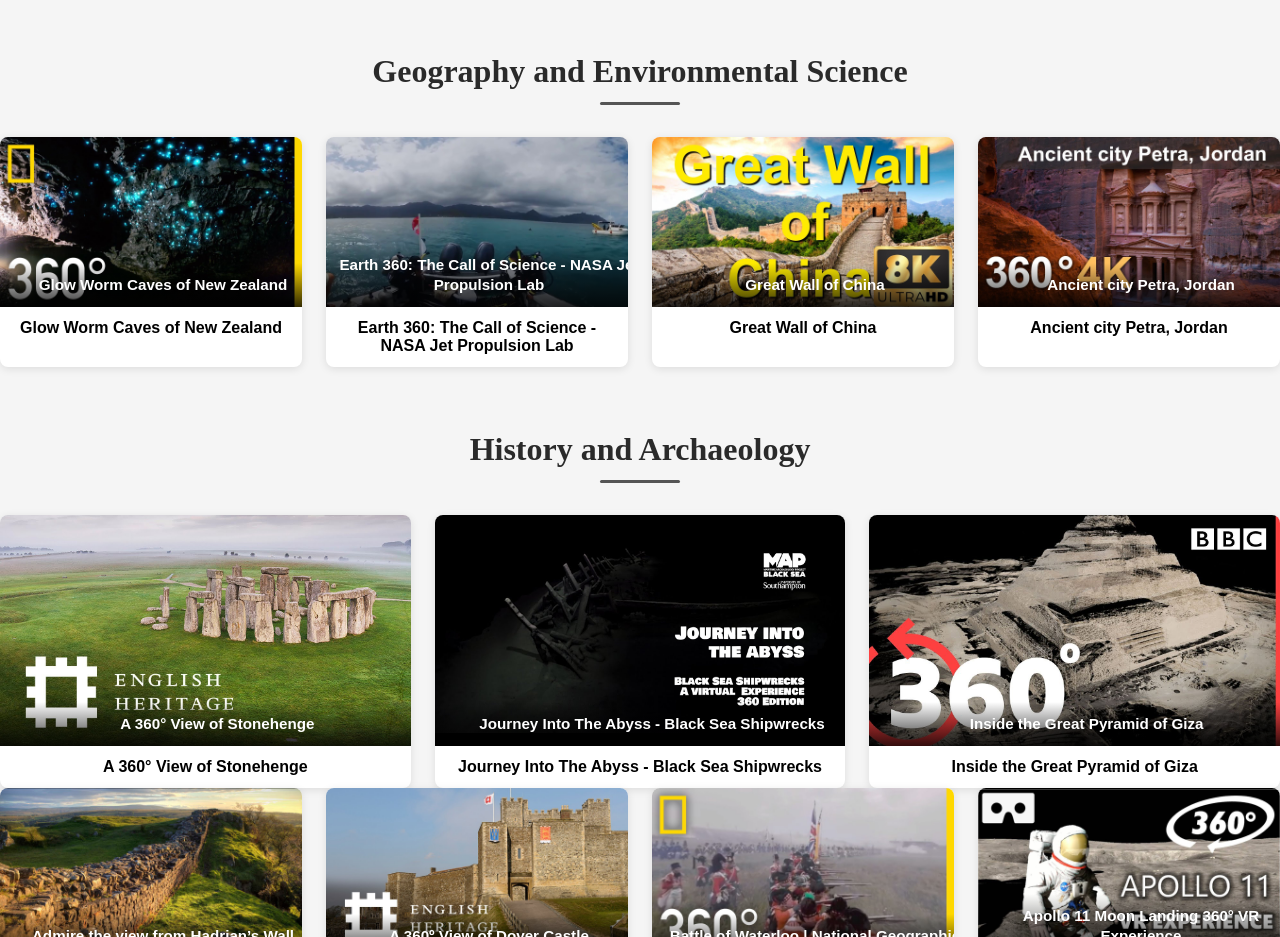
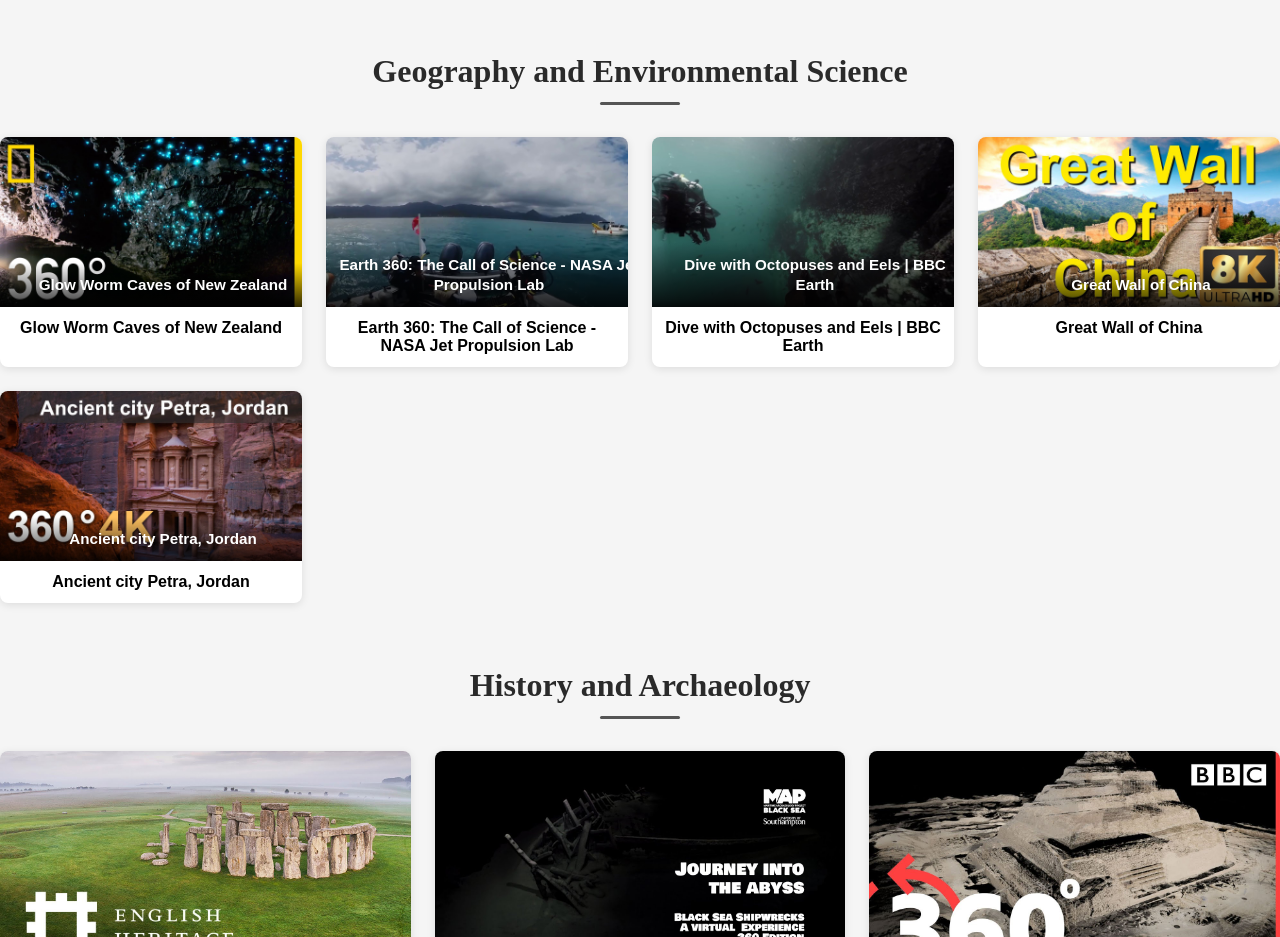
Before and after one commit to CCN-Library/ccn_vr_library, a plain HTML site: page index.html in a window 1280 px wide. Shown: the part 2160-3097 px from the top of the page. Drawn offline with Linux system fonts and the light colour scheme.

Commit message:
Update index.html

```diff
--- a/index.html
+++ b/index.html
@@ -401,6 +401,14 @@ h2::after {
         <span class="video-title">Earth 360: The Call of Science - NASA Jet Propulsion Lab</span>
       </a>
       <div class="caption">Earth 360: The Call of Science - NASA Jet Propulsion Lab</div>
+    </div>
+
+    <div class="video-item">
+      <a href="videos/diving.html">
+        <img src="thumbnails/diving.jpg" alt="Dive with Octopuses and Eels | BBC Earth">
+        <span class="video-title">Dive with Octopuses and Eels | BBC Earth</span>
+      </a>
+      <div class="caption">Dive with Octopuses and Eels | BBC Earth</div>
     </div>
 
     <div class="video-item">
```
